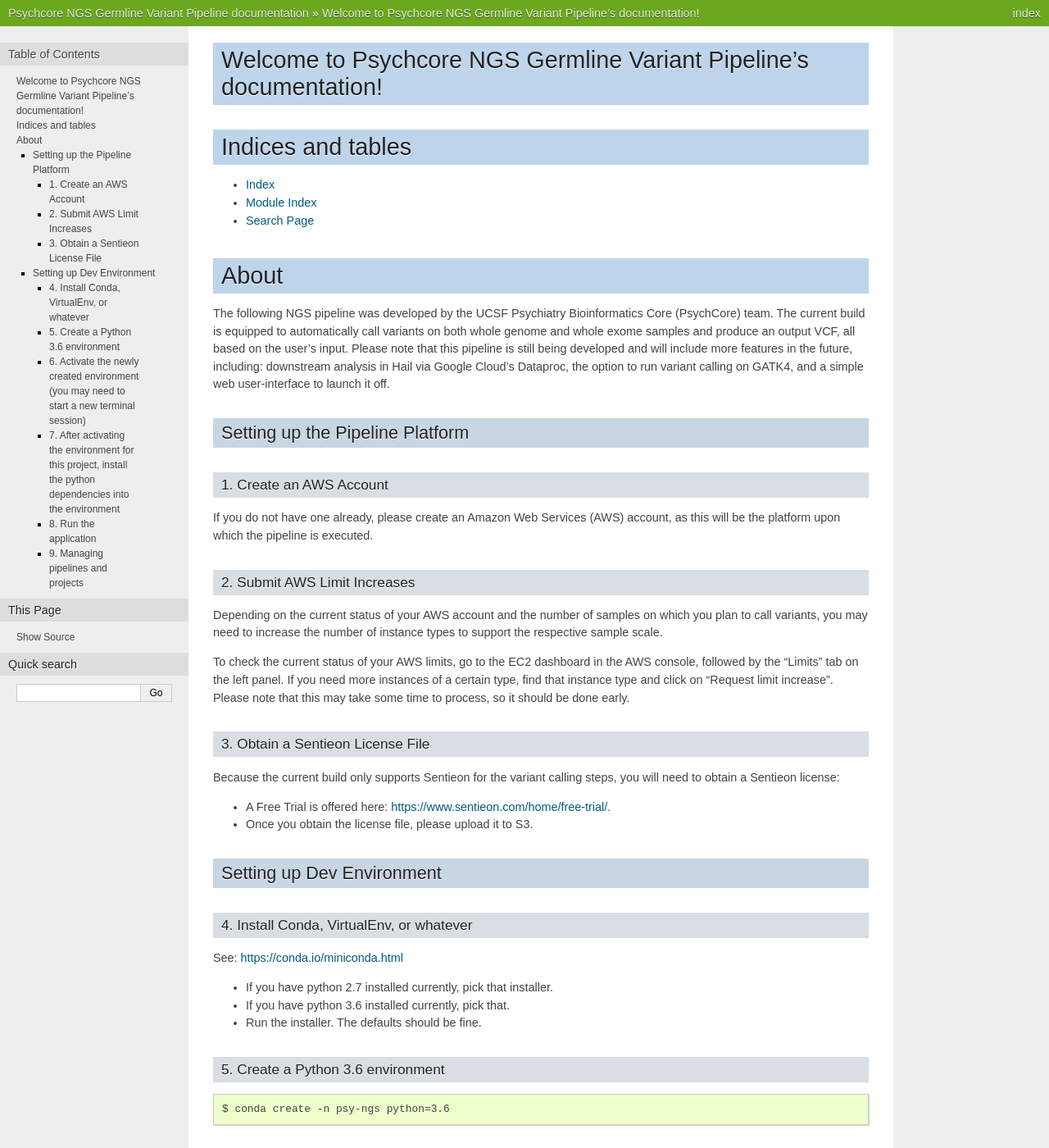
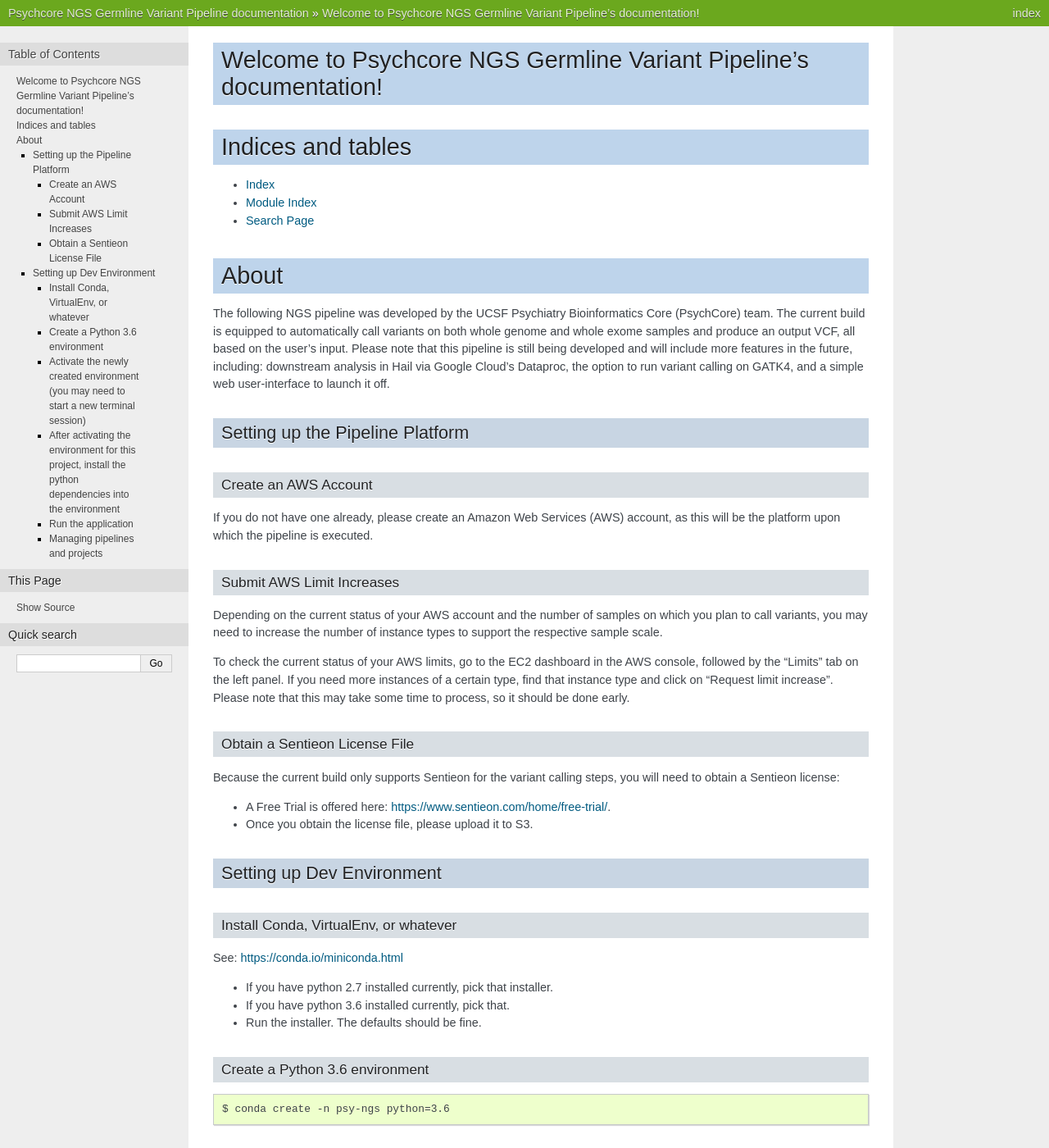
Before and after one commit to claudiadast/psychcore-test, a Sphinx documentation site: the page built from docs/index.rst, in a window 1280 px wide and 1400 px high. Shown: the whole window at 82% size. Built offline with Sphinx 7.4.7, drawn with Linux system fonts in a browser that asks for light colours; some of the changed text lies outside the part shown.

Commit message:
got rid of numbering for subheadings

```diff
--- a/docs/index.rst
+++ b/docs/index.rst
@@ -30,13 +30,13 @@ Setting up the Pipeline Platform
 ================================
 
 ------------------------
-1. Create an AWS Account
+Create an AWS Account
 ------------------------
 
 If you do not have one already, please create an Amazon Web Services (AWS) account, as this will be the platform upon which the pipeline is executed.
 
 -----------------------------
-2. Submit AWS Limit Increases
+Submit AWS Limit Increases
 -----------------------------
 
 Depending on the current status of your AWS account and the number of samples on which you plan to call variants, you may need to increase the number of instance types to support the respective sample scale.
@@ -44,7 +44,7 @@ Depending on the current status of your AWS account and the number of samples on
 To check the current status of your AWS limits, go to the EC2 dashboard in the AWS console, followed by the "Limits" tab on the left panel. If you need more instances of a certain type, find that instance type and click on "Request limit increase". Please note that this may take some time to process, so it should be done early.
 
 ---------------------------------
-3. Obtain a Sentieon License File
+Obtain a Sentieon License File
 ---------------------------------
 
 Because the current build only supports Sentieon for the variant calling steps, you will need to obtain a Sentieon license:
@@ -57,7 +57,7 @@ Setting up Dev Environment
 ==========================
 
 -----------------------------------------
-4. Install Conda, VirtualEnv, or whatever
+Install Conda, VirtualEnv, or whatever
 -----------------------------------------
 
 See: https://conda.io/miniconda.html
@@ -67,7 +67,7 @@ See: https://conda.io/miniconda.html
 * Run the installer. The defaults should be fine.
 
 ----------------------------------
-5. Create a Python 3.6 environment
+Create a Python 3.6 environment
 ----------------------------------
 
 ::
@@ -75,7 +75,7 @@ See: https://conda.io/miniconda.html
    $ conda create -n psy-ngs python=3.6
 
 ----------------------------------------------------------------------------------------
-6. Activate the newly created environment (you may need to start a new terminal session)
+Activate the newly created environment (you may need to start a new terminal session)
 ----------------------------------------------------------------------------------------
 
 ::
@@ -92,7 +92,7 @@ You should also see the environment name prepended to your shell prompt, e.g.::
    (psy-ngs) $ echo "See the environment name?"
 
 ----------------------------------------------------------------------------------------------------------
-7. After activating the environment for this project, install the python dependencies into the environment
+After activating the environment for this project, install the python dependencies into the environment
 ----------------------------------------------------------------------------------------------------------
 
 ::
@@ -101,7 +101,7 @@ You should also see the environment name prepended to your shell prompt, e.g.::
    (psy-ngs) $ pip install -r requirements.txt
 
 ----------------------
-8. Run the application
+Run the application
 ----------------------
 
 ::
@@ -110,7 +110,7 @@ You should also see the environment name prepended to your shell prompt, e.g.::
    (psy-ngs) $ python rkstr8.py proj-mngr
 
 ----------------------------------
-9. Managing pipelines and projects
+Managing pipelines and projects
 ----------------------------------
 
 Note to devs:
```
